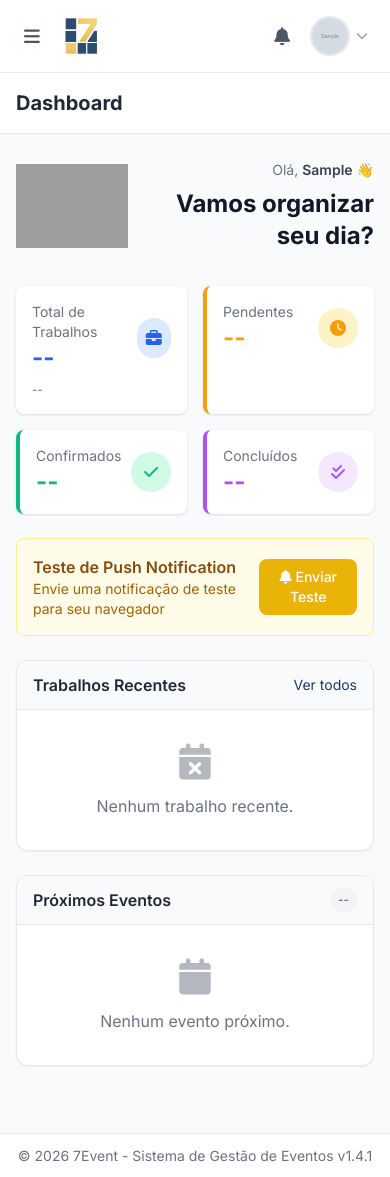
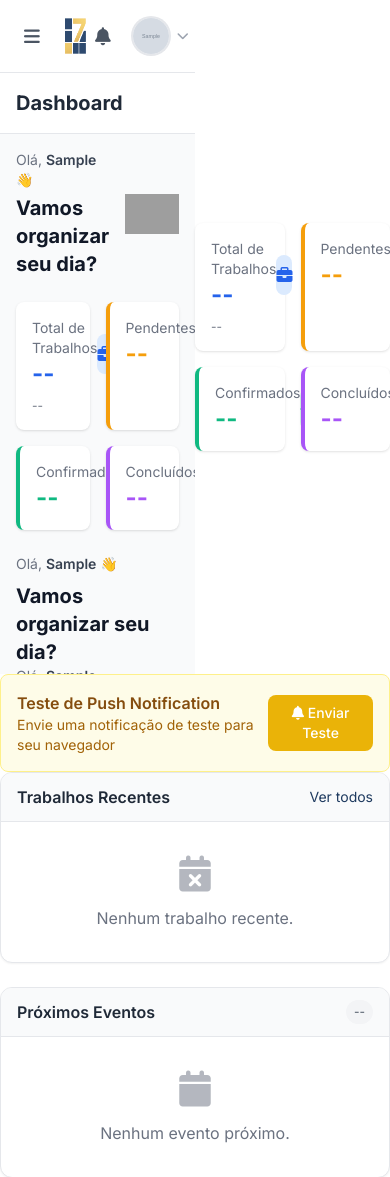
Before and after one commit to 7event24-alt/7event, a Django app: page /app/ in a window 390 px wide. Shown: the top 1177 px of the page. Run offline with Django 5.2, Linux system fonts and the light colour scheme; a user stored in the database is signed in; tables that the repository leaves empty hold one stand-in row (values such as "Sample post"); grey boxes marked "Sample" are stand-in pictures; data that the repository does not hold is empty; some libraries are stand-ins or nearby versions; grey boxes are pictures that could not be loaded.

Commit message:
feat: responsive welcome banner - mobile/tablet/desktop

```diff
--- a/base/templates/dashboard/home.html
+++ b/base/templates/dashboard/home.html
@@ -7,11 +7,115 @@
 
 {% block content %}
 <div class="space-y-6">
-    <!-- Desktop: inline / Mobile: stacked -->
+    <!--
+    Breakpoints:
+    - Mobile (< 1024px): stack vertical, imagem/direita texto/esquerda, cards abaixo
+    - Tablet (1024px - 1535px): texto + imagem lado a lado, cards abaixo
+    - Desktop (> 1535px): inline (texto+imagem + cards lado a lado)
+    -->
     <div class="flex flex-col lg:flex-row gap-6 items-stretch">
-        <div class="flex-none self-center">
-            {% include 'components/welcome_banner.html' %}
+
+        <!-- Welcome Banner Section -->
+        <div class="flex-none self-center w-full lg:w-auto">
+
+            <!-- Tablet (1024px-1535px): texto + imagem lado a lado -->
+            <div class="hidden lg:flex flex-row items-center gap-4 2xl:hidden">
+                <div class="w-32 h-32 flex-shrink-0">
+                    <img src="{% static 'img/dashboard-welcome.png' %}" alt="Dashboard" class="w-full h-full object-contain">
+                </div>
+                <div>
+                    <p class="text-gray-500 text-sm mb-1">
+                        Olá, <span class="font-semibold text-gray-700">{{ user.first_name|default:user.username }}</span> 👋
+                    </p>
+                    <h2 class="text-xl lg:text-2xl font-bold text-gray-900">
+                        Vamos organizar seu dia?
+                    </h2>
+                </div>
+            </div>
+
+            <!-- Mobile (< 1024px): imagem à direita -->
+            <div class="lg:hidden flex flex-row items-center justify-between gap-4">
+                <div class="flex-1">
+                    <p class="text-gray-500 text-sm mb-1">
+                        Olá, <span class="font-semibold text-gray-700">{{ user.first_name|default:user.username }}</span> 👋
+                    </p>
+                    <h2 class="text-xl font-bold text-gray-900">
+                        Vamos organizar seu dia?
+                    </h2>
+                </div>
+                <div class="w-20 h-20">
+                    <img src="{% static 'img/dashboard-welcome-mobile.png' %}" alt="Dashboard" class="w-full h-full object-contain">
+                </div>
+            </div>
+
+            <!-- Desktop only (> 1535px): inline com cards -->
+            <div class="hidden 2xl:flex flex-row items-center justify-between gap-6">
+                <div class="w-28 h-28 lg:w-44 lg:h-44 flex-shrink-0 self-center">
+                    <img src="{% static 'img/dashboard-welcome-mobile.png' %}" alt="Dashboard" class="w-full h-full object-contain lg:hidden">
+                    <img src="{% static 'img/dashboard-welcome.png' %}" alt="Dashboard" class="w-full h-full object-contain hidden lg:block">
+                </div>
+                <div class="flex-1 text-right lg:text-left self-center">
+                    <p class="text-gray-500 text-sm mb-2">
+                        Olá, <span class="font-semibold text-gray-700">{{ user.first_name|default:user.username }}</span> 👋
+                    </p>
+                    <h2 class="text-2xl lg:text-3xl font-bold text-gray-900">
+                        Vamos organizar seu dia?
+                    </h2>
+                </div>
+            </div>
+
         </div>
+
+        <!-- KPI Cards Section -->
+        <div class="flex-1 self-center">
+            {% include 'components/kpi_cards.html' %}
+        </div>
+    </div>
+                <div>
+                    <p class="text-gray-500 text-sm mb-2">
+                        Olá, <span class="font-semibold text-gray-700">{{ user.first_name|default:user.username }}</span> 👋
+                    </p>
+                    <h2 class="text-xl lg:text-2xl font-bold text-gray-900">
+                        Vamos organizar seu dia?
+                    </h2>
+                </div>
+            </div>
+
+            <!-- Desktop (> 1536px) ou Mobile (< 1024px): formato original -->
+            <div class="lg:hidden flex flex-row items-center justify-between gap-6">
+                <!-- Mobile: imagem à direita -->
+                <div class="flex-1">
+                    <p class="text-gray-500 text-sm mb-2">
+                        Olá, <span class="font-semibold text-gray-700">{{ user.first_name|default:user.username }}</span> 👋
+                    </p>
+                    <h2 class="text-xl lg:text-2xl font-bold text-gray-900">
+                        Vamos organizar seu dia?
+                    </h2>
+                </div>
+                <div class="w-20 h-20 lg:w-32 lg:h-32">
+                    <img src="{% static 'img/dashboard-welcome-mobile.png' %}" alt="Dashboard" class="w-full h-full object-contain lg:hidden">
+                </div>
+            </div>
+
+            <!-- Desktop only (> 1536px): inline com cards -->
+            <div class="hidden 2xl:flex flex-row items-center justify-between gap-6">
+                <div class="w-28 h-28 lg:w-44 lg:h-44 flex-shrink-0 self-center">
+                    <img src="{% static 'img/dashboard-welcome-mobile.png' %}" alt="Dashboard" class="w-full h-full object-contain lg:hidden">
+                    <img src="{% static 'img/dashboard-welcome.png' %}" alt="Dashboard" class="w-full h-full object-contain hidden lg:block">
+                </div>
+                <div class="flex-1 text-right lg:text-left self-center">
+                    <p class="text-gray-500 text-sm mb-2">
+                        Olá, <span class="font-semibold text-gray-700">{{ user.first_name|default:user.username }}</span> 👋
+                    </p>
+                    <h2 class="text-2xl lg:text-3xl font-bold text-gray-900">
+                        Vamos organizar seu dia?
+                    </h2>
+                </div>
+            </div>
+
+        </div>
+
+        <!-- KPI Cards -->
         <div class="flex-1 self-center">
             {% include 'components/kpi_cards.html' %}
         </div>
```
